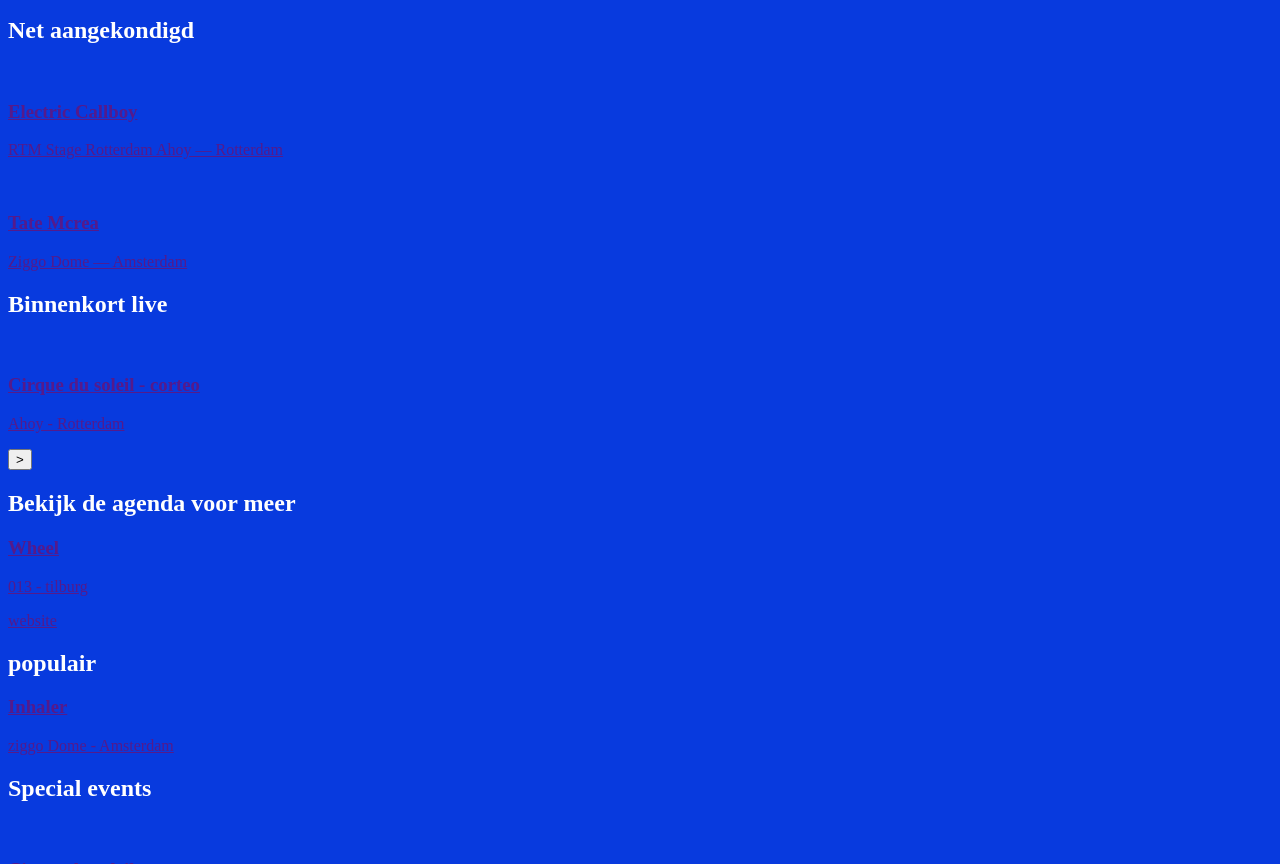
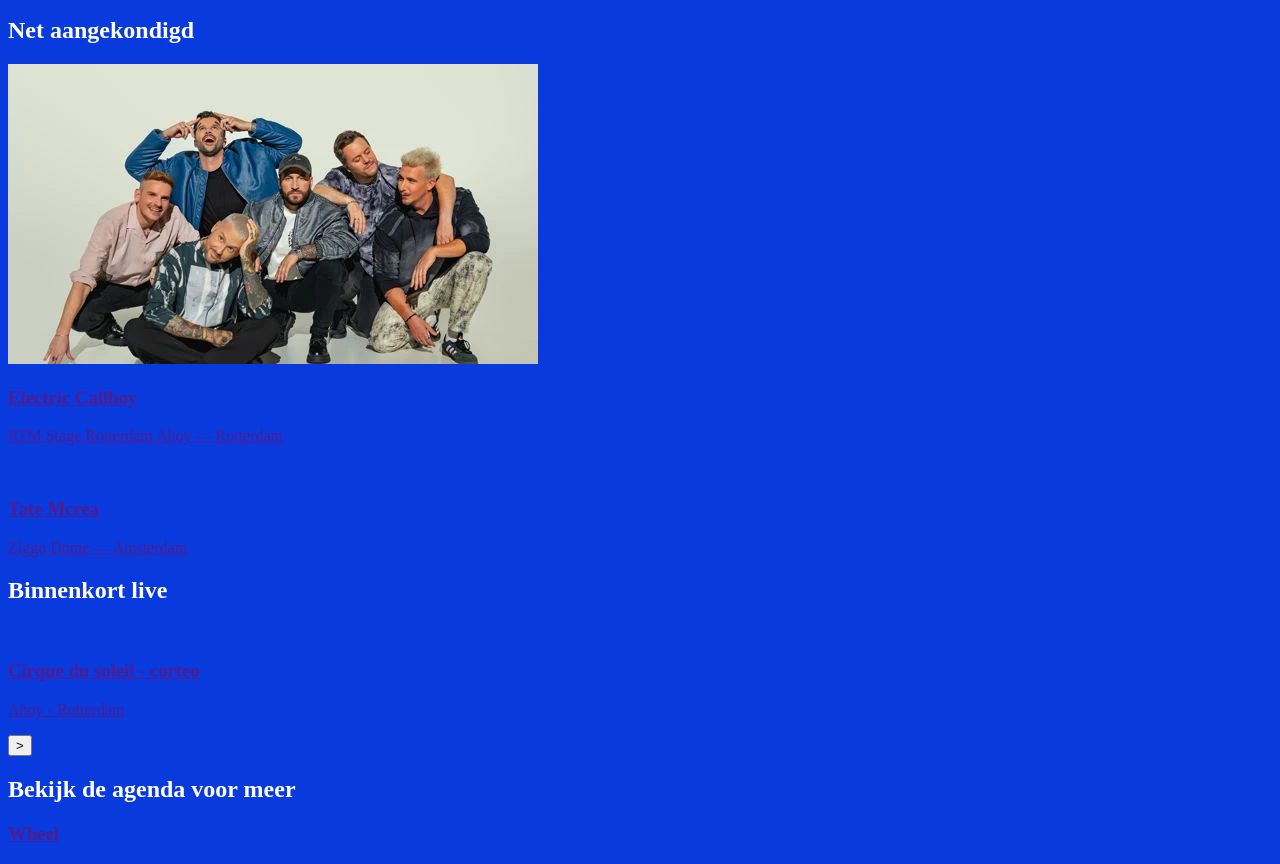
Before and after one commit to sabrinaz35/blok-web-sabrina, a plain HTML site: page index.html in a window 1280 px wide. Shown: the part 1366-2230 px from the top of the page. Drawn offline with Linux system fonts and the light colour scheme.

Commit message:
saving images

```diff
--- a/index.html
+++ b/index.html
@@ -50,12 +50,10 @@
 			<article>
 				<!-- Moet ik de heading altijd bovenaan zetten? Het hele blok is een link naar detailpagina hoe?-->
 				<a href="">
-					<img src="" alt="">
+					<img src="images/electric_callboy_-christian-ripekns.jpg" alt="foto van de band electric callboy">
 					<h3>Electric Callboy</h3>
-					<footer>
-						<p><time datetime="17 januari 2026"></time></p>
-						<p>RTM Stage Rotterdam Ahoy — Rotterdam</p>
-					</footer>
+					<p><time datetime="17 januari 2026"></time></p>
+					<p>RTM Stage Rotterdam Ahoy — Rotterdam</p>
 				</a>
 			</article>
 			<article>
@@ -63,10 +61,8 @@
 				<a href="">
 					<img src="" alt="">
 					<h3>Tate Mcrea</h3>
-					<footer>
-						<p><time datetime="28 mei 2025"></time></p>
-						<p>Ziggo Dome — Amsterdam</p>
-					</footer>
+					<p><time datetime="28 mei 2025"></time></p>
+					<p>Ziggo Dome — Amsterdam</p>
 				</a>
 				<!-- Eerst duidelijkheid vragen over bovenstaande vragen, anders moet ik 9x aanpassen -->
 			</article>
```
Also changed, not shown: images/copy-of-gfwt_press_2-kurtis-connor.jpg (added), images/electric_callboy_-christian-ripekns.jpg (added), images/jamiroquai-concert-mojo.jpg (added), images/lp-press-photo-credit-james-minchin-iii.jpg (added), images/onerepubllic-concert-mojo.jpg (added), images/sabaton-2024-filter-image.jpg (added), images/static_tm-artistimage_2426x1365_pitbull_2024_national.jpg (added), images/stray-kids-concert-mojo.jpg (added), images/tatemcrae.jpg (added).
